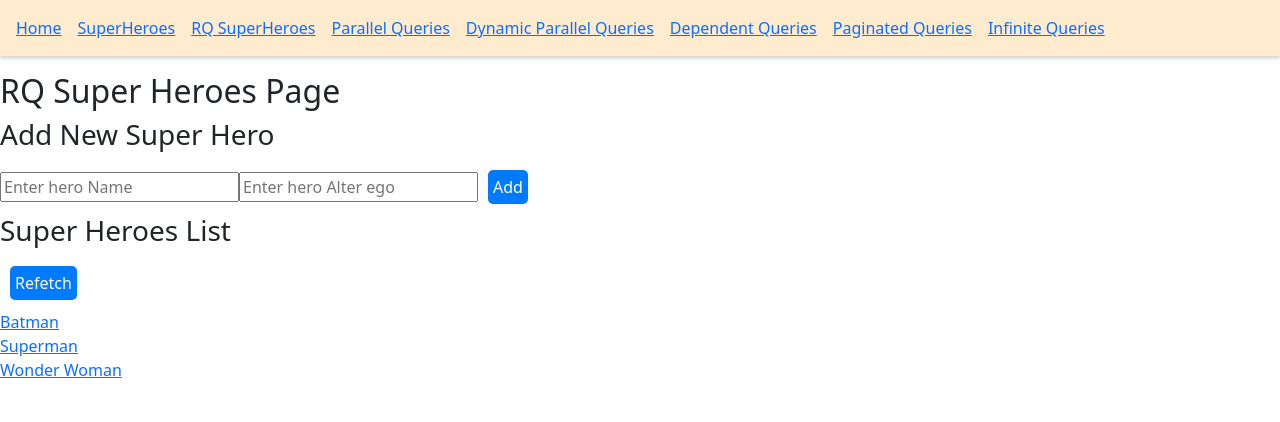
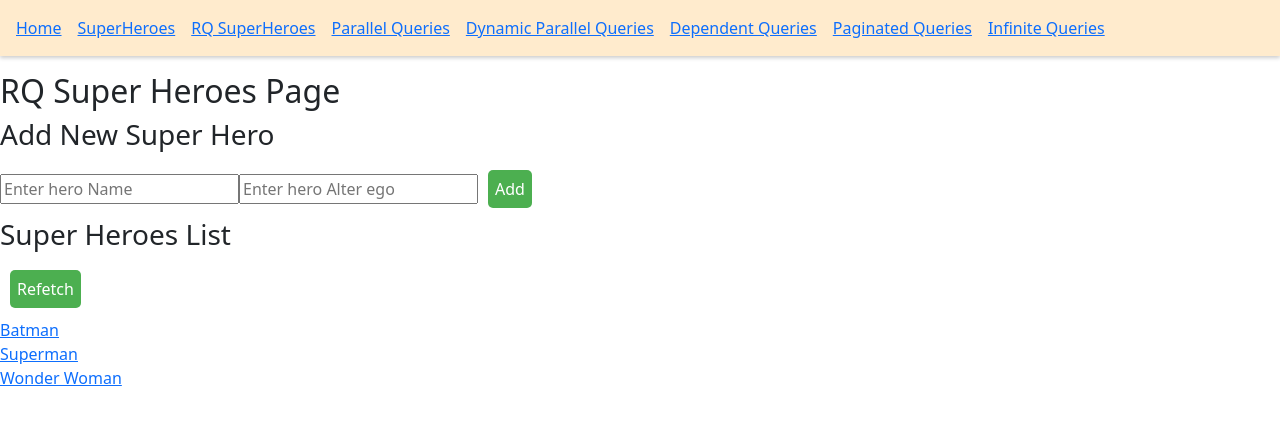
Before and after one commit to tanmesh/react-notes, a React (Create React App) app: page /rq-superheroes in a window 1280 px wide. Shown: the top 422 px of the page. Built offline with nearby package versions, Linux system fonts and the light colour scheme; data requests are answered from the project's data file.

Commit message:
using passed props in styled-components

```diff
--- a/src/components/PaginatedQueries.page.js
+++ b/src/components/PaginatedQueries.page.js
@@ -24,9 +24,6 @@ const PaginatedQueriesPage = () => {
     return (
         <>
             <h2>Paginated Queries Page</h2>
-            {isLoading && <div>Loading...</div>}
-            {isFetching && <div>Fetching...</div>}
-            {isError && <div>Error: {error}</div>}
             {data?.map(color =>
                 <div key={color.id}>
                     {color.id}. {color.label}
@@ -41,6 +38,7 @@ const PaginatedQueriesPage = () => {
                     Previous page
                 </StyledButton>
                 <StyledButton
+                    variant="outline"
                     onClick={() => setPageNumber(pageNumber + 1)}
                     disabled={pageNumber === 4}
                 >
@@ -48,6 +46,9 @@ const PaginatedQueriesPage = () => {
                     <ArrowRight />
                 </StyledButton>
             </div>
+            {isLoading && <div>Loading...</div>}
+            {isFetching && <div>Fetching...</div>}
+            {isError && <div>Error: {error}</div>}
         </>
     )
 }
--- a/src/styled-components/Button.js
+++ b/src/styled-components/Button.js
@@ -1,9 +1,14 @@
 import styled from 'styled-components';
 
+/**
+ * A styled button component.
+ *
+ * It automatically injects the component's props as an argument.
+ */
 export const StyledButton = styled.button`
-    background-color: #007bff;
-    color: white;
-    border: none;
+    background-color: ${(props) => props.variant === 'outline' ? '#FFF' : '#4caf50'};
+    color: ${(props) => props.variant === 'outline' ? '#4caf50' : '#FFF'};
+    border: 2px solid transparent;
     border-radius: 5px;
     padding: 5px;
     margin: 10px;
```
